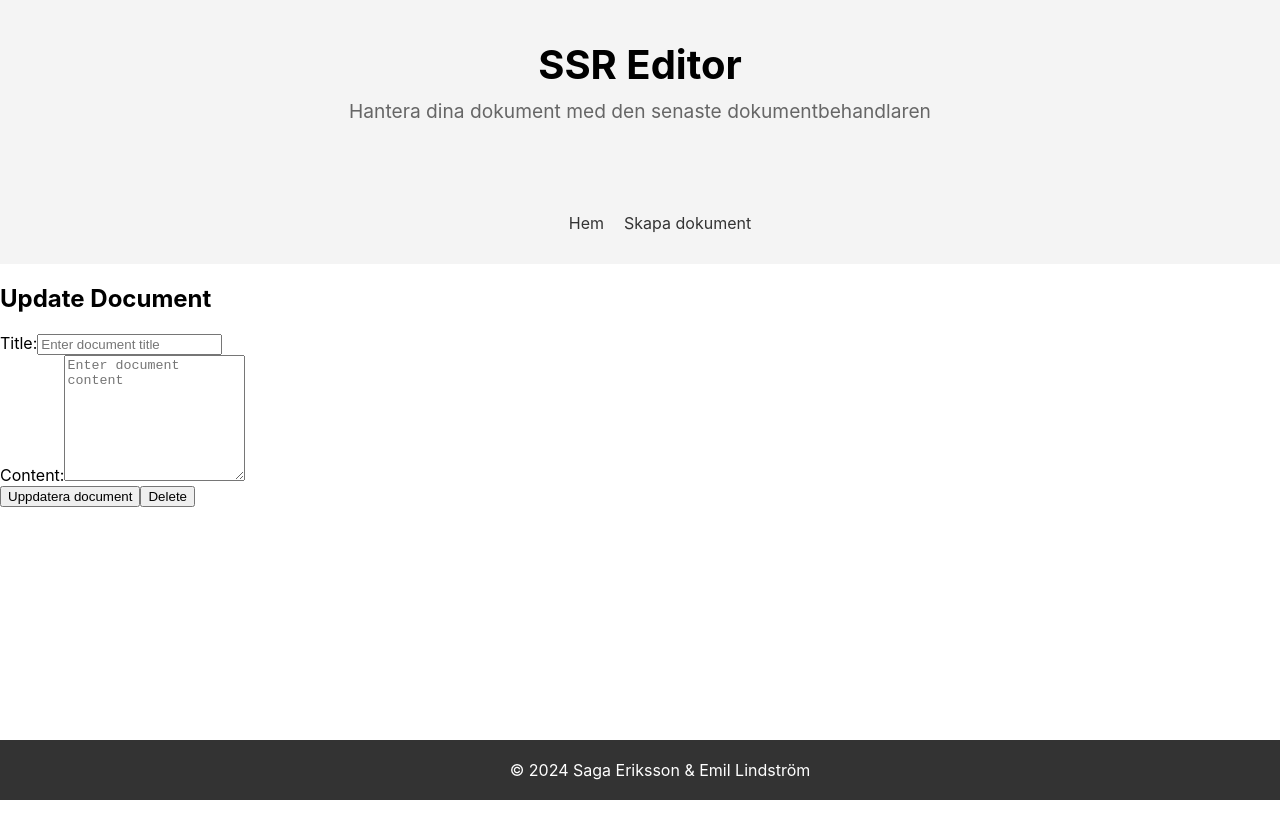
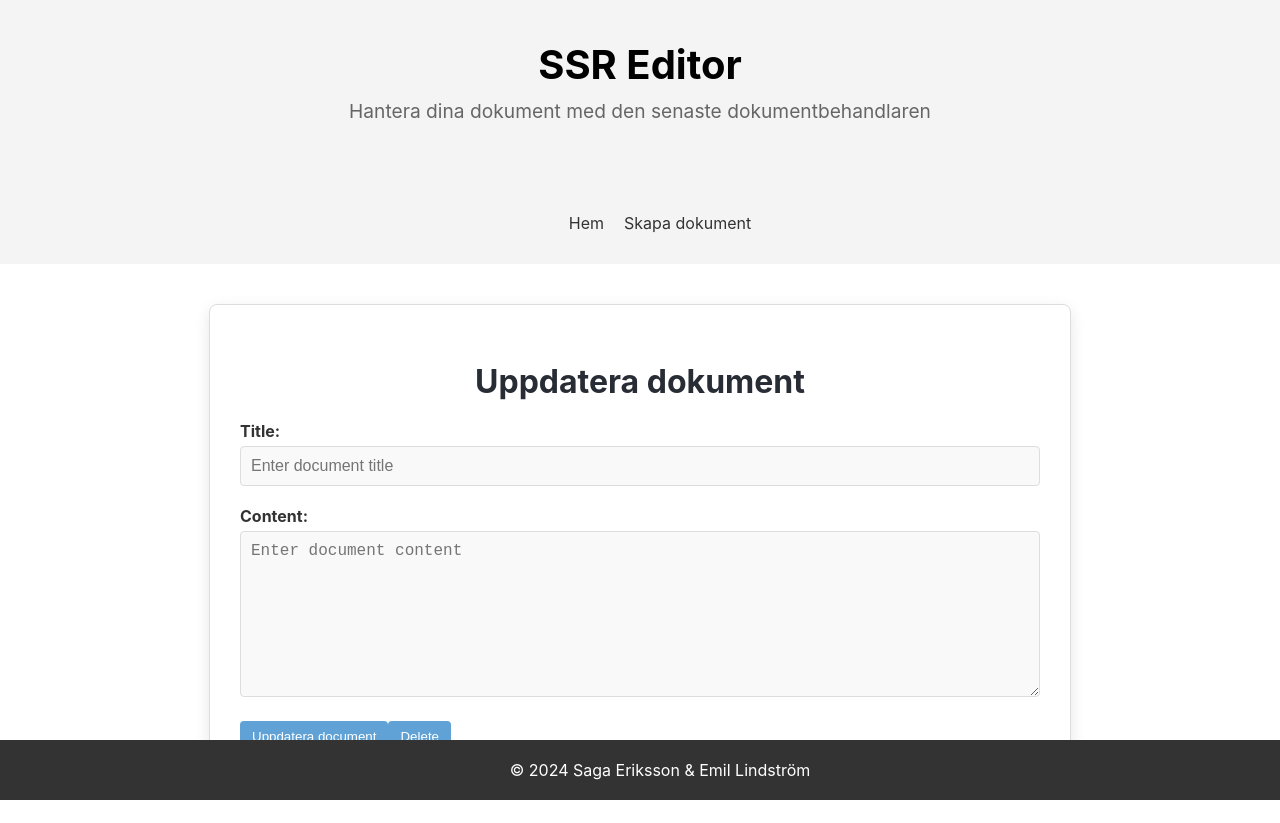
Before and after one commit to saei23/jsramverk-frontend, a React (Create React App) app: page /update/1 in a window 1280 px wide. Before the commit the page ends 800 px from the top, so only its background shows below. Built offline with nearby package versions, Linux system fonts and the light colour scheme; no server answers.

Commit message:
added temporary styling

```diff
--- a/src/components/ReadDocument.js
+++ b/src/components/ReadDocument.js
@@ -25,9 +25,8 @@ const Read = () => {
   };
 
   return (
-    <div>
-      <h3>Alla dokument i databasen</h3>
-      {/* Render a table instead of JSON */}
+<div className="table-container">
+  <h3></h3>
   <table>
     <thead>
       <tr>
@@ -38,13 +37,11 @@ const Read = () => {
       </tr>
     </thead>
     <tbody>
-          {/* Loop through data to generate table rows */}
       {data.map((doc) => (
         <tr key={doc._id}>
           <td>{doc._id}</td>
           <td>{doc.title || '"saknas"'}</td>
           <td>{doc.content || '"saknas"'}</td>
-
           <td>
             <button onClick={() => editDocument(doc._id)} style={{ cursor: 'pointer' }}>
               Redigera
--- a/src/components/UpdateDocument.js
+++ b/src/components/UpdateDocument.js
@@ -66,8 +66,8 @@ const UpdateDocument = () => {
   };
 
   return (
-    <div className="update-document">
-      <h2>Update Document</h2>
+    <div className="create-document">
+      <h2>Uppdatera dokument</h2>
       <form onSubmit={handleSubmit}>
         <div className="form-group">
           <label htmlFor="title">Title:</label>
--- a/src/index.css
+++ b/src/index.css
@@ -66,41 +66,77 @@ code {
 .nav-links a:hover {
   background-color: #b8b8b8;
 }
-table {
+.table-container {
   width: 80%;
-  margin: 20px auto;
-  border-collapse: collapse;
+  max-width: 800px;
+  margin: 40px auto;
+  padding: 30px;
+  background-color: #ffffff;
   box-shadow: 0px 5px 15px rgba(0, 0, 0, 0.1);
-  font-family: 'Arial', sans-serif;
-  background-color: #ffffff;
+  border: 1px solid #ddd;
+  border-radius: 8px;
 }
 
+.table-container h3 {
+  text-align: center;
+  color: #282c34;
+  margin-bottom: 20px;
+  font-size: 1.8rem;
+}
 
-th {
-  background-color: #97bfdf;
+table {
+  width: 100%;
+  border-collapse: collapse;
+  margin: 20px 0;
+  font-size: 16px;
+  box-shadow: 0px 5px 15px rgba(0, 0, 0, 0.1);
+  border-radius: 8px;
+  overflow: hidden; /* Prevent border-radius clipping */
+}
+
+thead {
+  background-color: #60a1d6;
   color: white;
+}
+
+th, td {
   padding: 12px 15px;
   text-align: left;
 }
 
-
-td {
-  padding: 12px 15px;
-  border-bottom: 1px solid #ddd;
+th {
+  font-weight: bold;
 }
 
+tbody tr:nth-child(even) {
+  background-color: #f9f9f9;
+}
 
-tr:hover {
+tbody tr:nth-child(odd) {
+  background-color: #ffffff;
+}
+
+tbody tr:hover {
   background-color: #f2f2f2;
 }
 
-
-tbody tr:nth-child(odd) {
-  background-color: #f9f9f9;
+button {
+  padding: 8px 12px;
+  border: none;
+  border-radius: 4px;
+  cursor: pointer;
+  color: #fff;
+  background-color: #60a1d6;
+  transition: background-color 0.3s ease-in-out;
 }
 
-tbody tr:nth-child(even) {
-  background-color: #ffffff;
+button:hover {
+  background-color: #004da0;
+}
+
+button:focus {
+  outline: none;
+  box-shadow: 0 0 5px rgba(0, 123, 255, 0.5);
 }
 
 
@@ -115,3 +151,50 @@ tbody tr:nth-child(even) {
   font-size: 14px;
   text-align: center;
 }
+
+.create-document {
+  width: 80%;
+  max-width: 800px;
+  margin: 40px auto;
+  padding: 30px;
+  background-color: #ffffff;
+  box-shadow: 0px 5px 15px rgba(0, 0, 0, 0.1);
+  border: 1px solid #ddd;
+  border-radius: 8px;
+}
+
+.create-document h2 {
+  text-align: center;
+  color: #282c34;
+  margin-bottom: 20px;
+  font-size: 2rem;
+}
+
+.form-group {
+  margin-bottom: 20px;
+}
+
+.form-group label {
+  display: block;
+  font-weight: bold;
+  margin-bottom: 5px;
+  color: #333;
+  font-size: 1rem;
+}
+
+.form-group input[type="text"],
+.form-group textarea {
+  width: 100%;
+  padding: 10px;
+  border: 1px solid #ddd;
+  border-radius: 4px;
+  font-size: 16px;
+  box-sizing: border-box;
+  background-color: #f9f9f9;
+}
+.form-group input[type="text"]:focus,
+.form-group textarea:focus {
+  outline: none;
+  border-color: #97bfdf;
+  box-shadow: 0 0 5px rgba(151, 191, 223, 0.5);
+}
```
Lines whose indentation alone changed are shown as unchanged.
